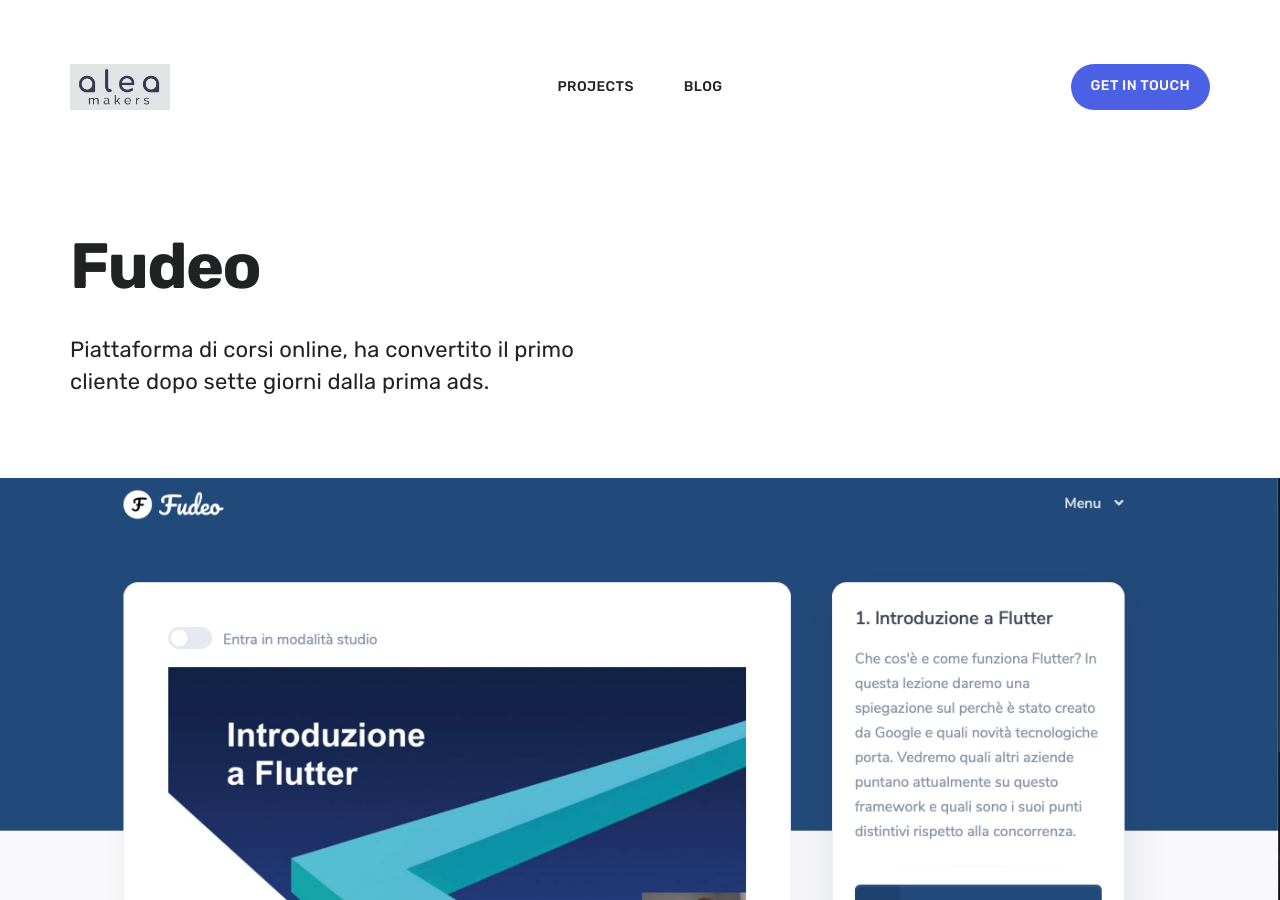
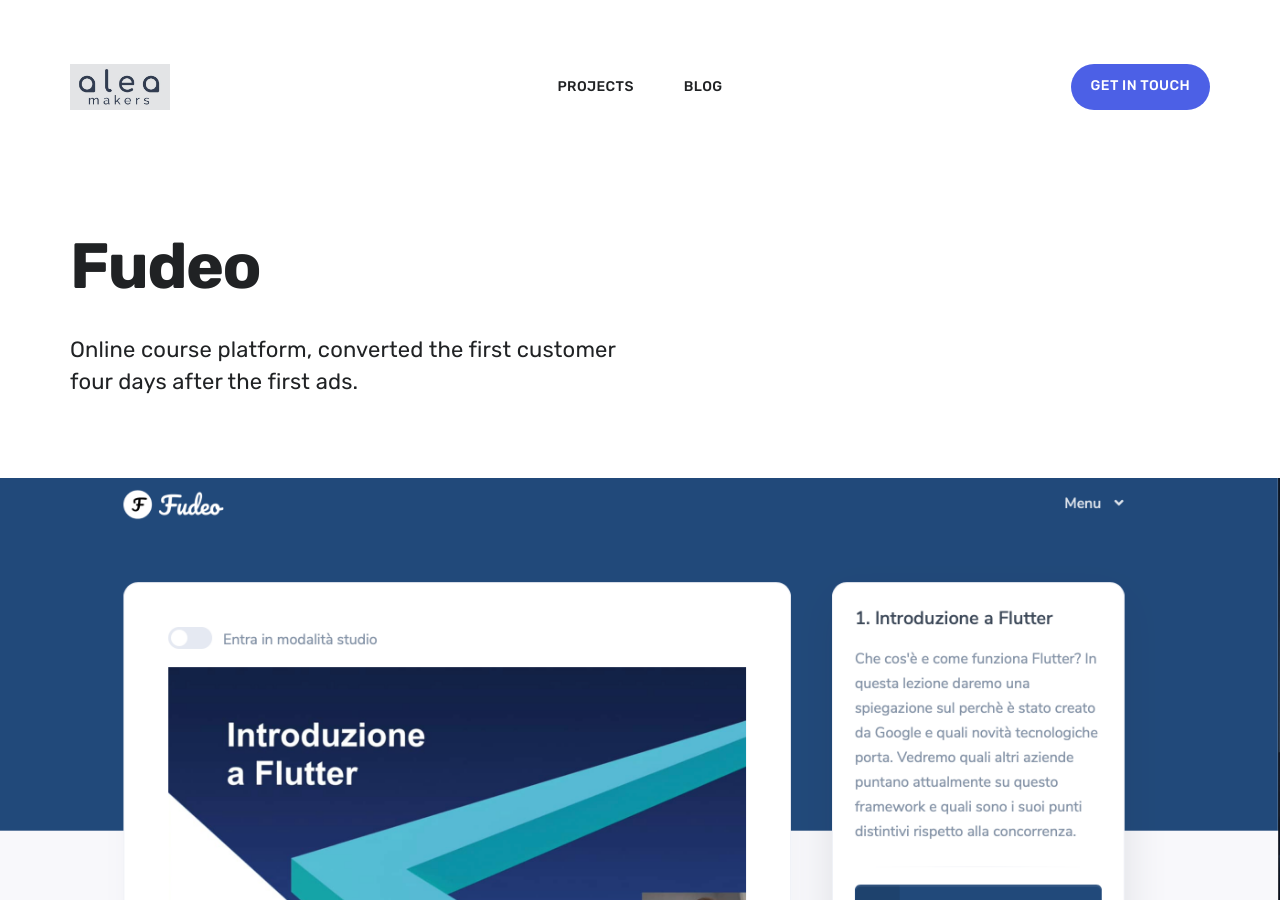
Before and after one commit to alea-git/alea-git.github.io, a Jekyll site: the page built from _projects/mobile-app.md, in a window 1280 px wide and 900 px high. Built offline with Jekyll 4.4.1, drawn with Linux system fonts in a browser that asks for light colours; nearby versions of some CDN libraries.

Commit message:
Updated '_projects/mobile-app.md' via CloudCannon

```diff
--- a/_projects/mobile-app.md
+++ b/_projects/mobile-app.md
@@ -1,14 +1,16 @@
 ---
 title: Fudeo
-subtitle: Piattaforma di corsi online, ha convertito il primo cliente dopo sette giorni
-  dalla prima ads.
-date: 2019-10-14T00:00:00.000+00:00
-description: Fudeo è una piattaforma di corsi online in italiano sulle ultime tecnologie
-  per developers.
+subtitle: >-
+  Online course platform, converted the first customer four days after the first
+  ads.
+date: 2019-10-14 00:00:00
+description: >-
+  Fudeo is a platform of online courses in Italian on the latest technologies
+  for developers.
 featured_image: screenfudeo2.png
-accent_color: "#20497a"
+accent_color: '#20497a'
 gallery_images:
-- screenfudeo.png
+  - screenfudeo.png
+---
 
----
 Fudeo nasce
```
